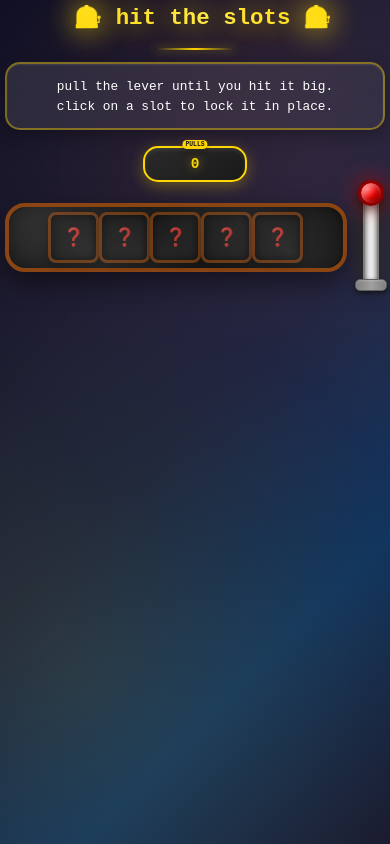
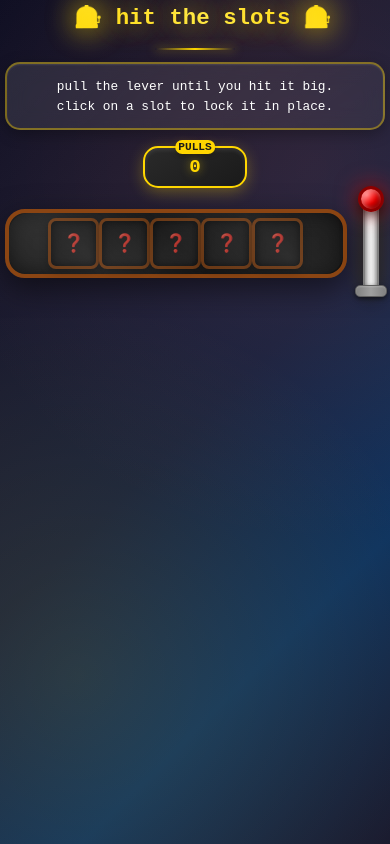
Before and after one commit to jdvne/devines.org, a React (Vite) app: page /slots in a window 390 px wide. Built offline with nearby package versions, Linux system fonts and the light colour scheme; a web font is replaced by a local one.

Commit message:
feat: fix pulls size

```diff
--- a/src/pages/slots/Slots.module.css
+++ b/src/pages/slots/Slots.module.css
@@ -817,14 +817,14 @@
   }
 
   .pullsCounter {
-    font-size: 0.9rem;
+    font-size: 1.2rem;
     padding: 0.5rem 0.8rem;
     min-width: 75px;
     margin-bottom: 0.15rem;
   }
 
   .pullsCounter::before {
-    font-size: 0.4rem;
+    font-size: 0.7rem;
     padding: 1px 3px;
   }
 
```
